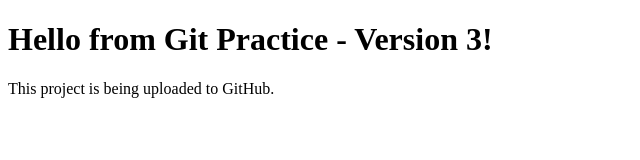
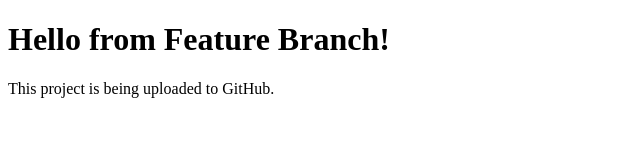
Before and after one commit to izumi622/GIT_PRACTICE_2, a plain HTML site: page index.html in a window 1280 px wide. Shown: the whole page, without its empty margins (0-640 px from the left). Drawn offline with Linux system fonts and the light colour scheme.

Commit message:
feature branch change

```diff
--- a/index.html
+++ b/index.html
@@ -4,7 +4,7 @@
     <title>Git Practice</title>
 </head>
 <body>
-   <h1>Hello from Git Practice - Version 3!</h1>
+   <h1>Hello from Feature Branch!</h1>
     <p>This project is being uploaded to GitHub.</p>
 </body>
 </html>
```
